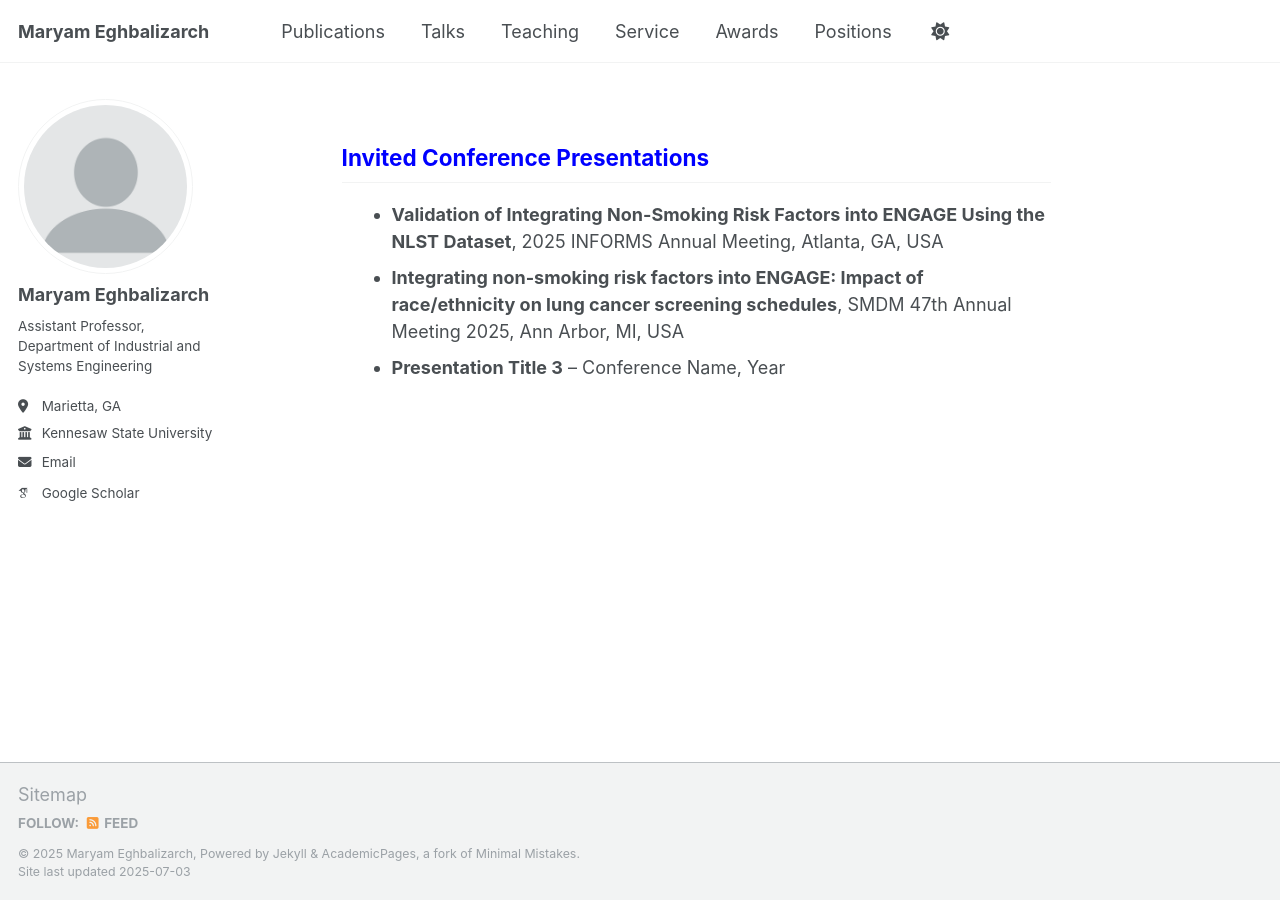
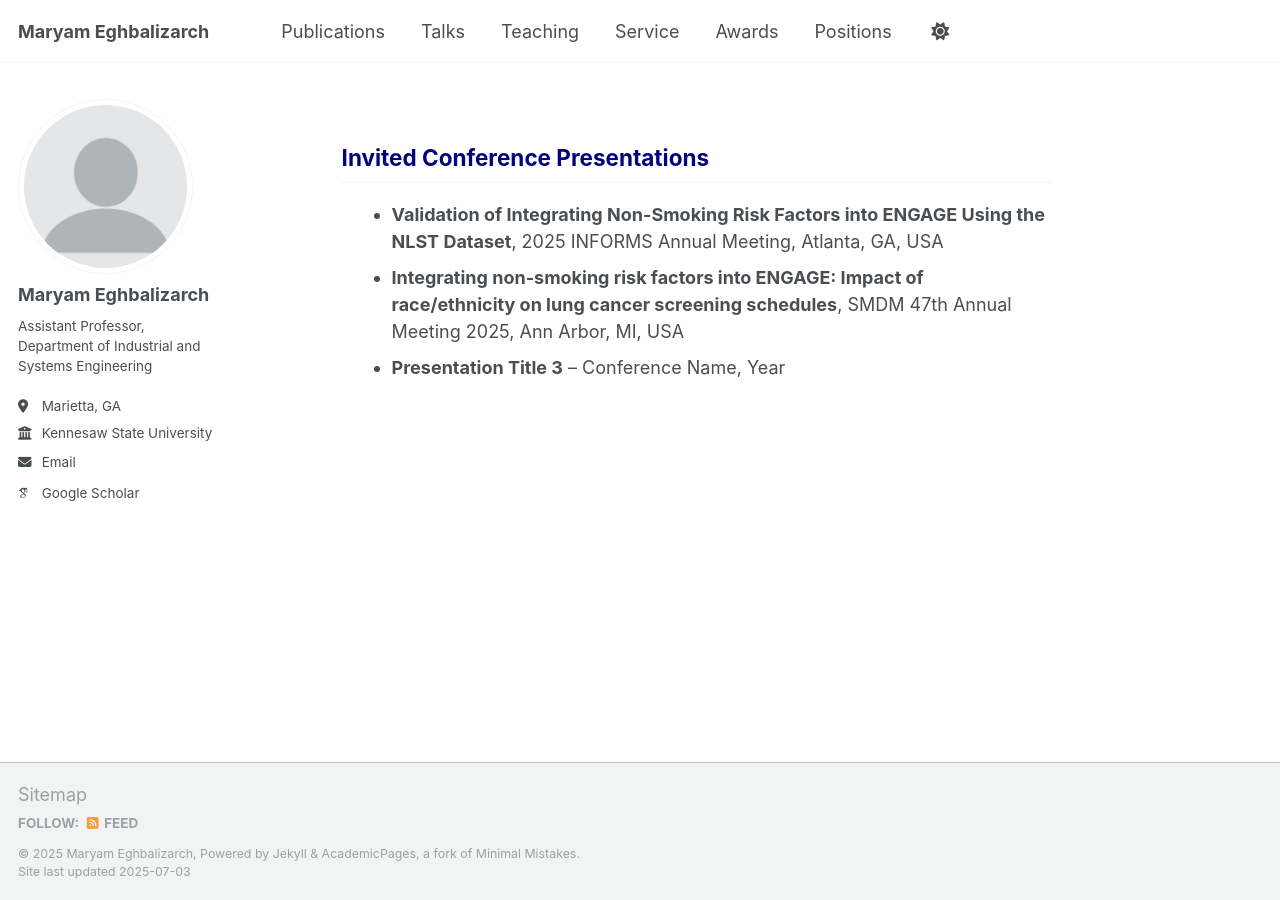
Before and after one commit to meghbalizarch/meghbalizarch.github.io, a Jekyll site: the page built from _pages/talks.html, in a window 1280 px wide. Built offline with Jekyll 4.4.1, drawn with Linux system fonts in a browser that asks for light colours; some web fonts are replaced; a script that is not in the unit is left out.

Commit message:
Update talks.html

```diff
--- a/_pages/talks.html
+++ b/_pages/talks.html
@@ -3,7 +3,7 @@ permalink: /talks/
 author_profile: true
 ---
 
-<h2 style="color:blue; font-weight:bold; margin-left:60px;">Invited Conference Presentations</h2>
+<h2 style="color:navy; font-weight:bold; margin-left:60px;">Invited Conference Presentations</h2>
 <ul style="margin-left:70px;">
   <li><strong>Validation of Integrating Non-Smoking Risk Factors into ENGAGE Using the NLST Dataset</strong>, 2025 INFORMS Annual Meeting, Atlanta, GA, USA</li>
   <li><strong>Integrating non-smoking risk factors into ENGAGE: Impact of race/ethnicity on lung cancer screening schedules</strong>, SMDM 47th Annual Meeting 2025,
```
